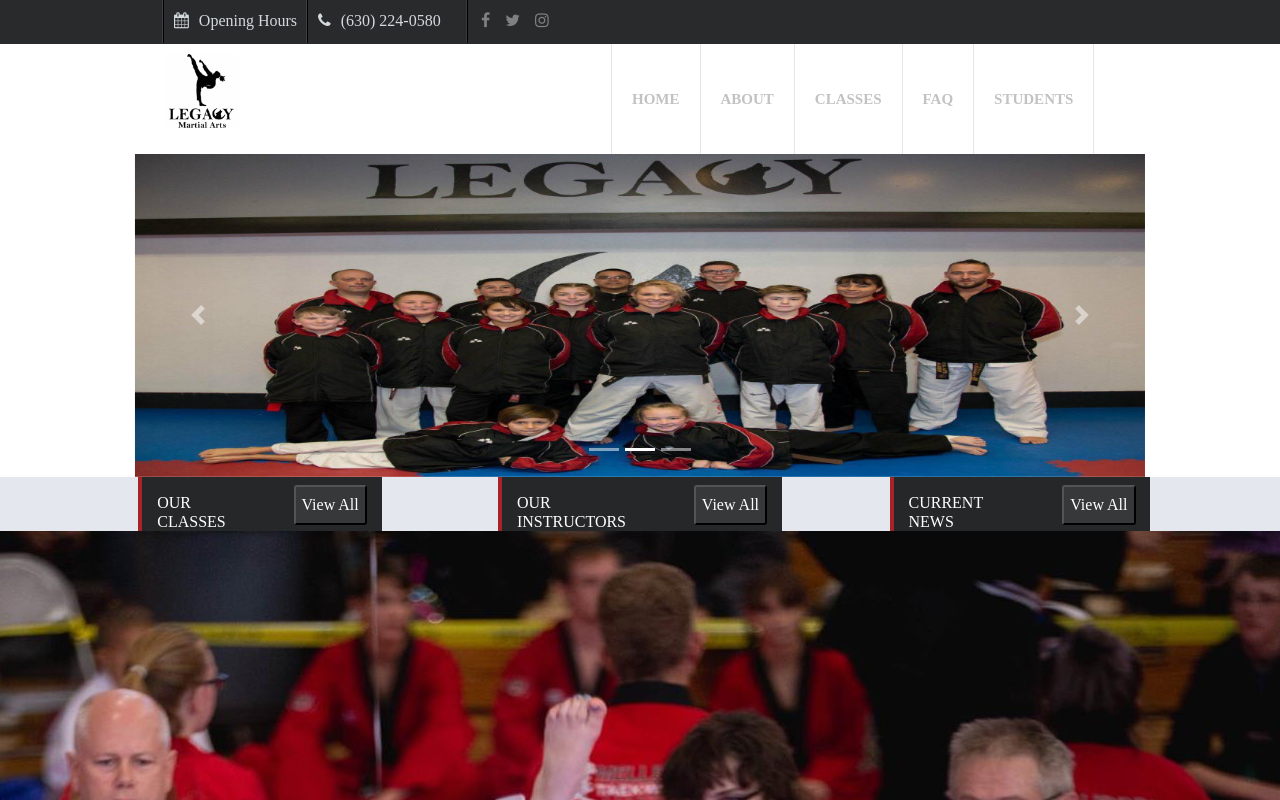
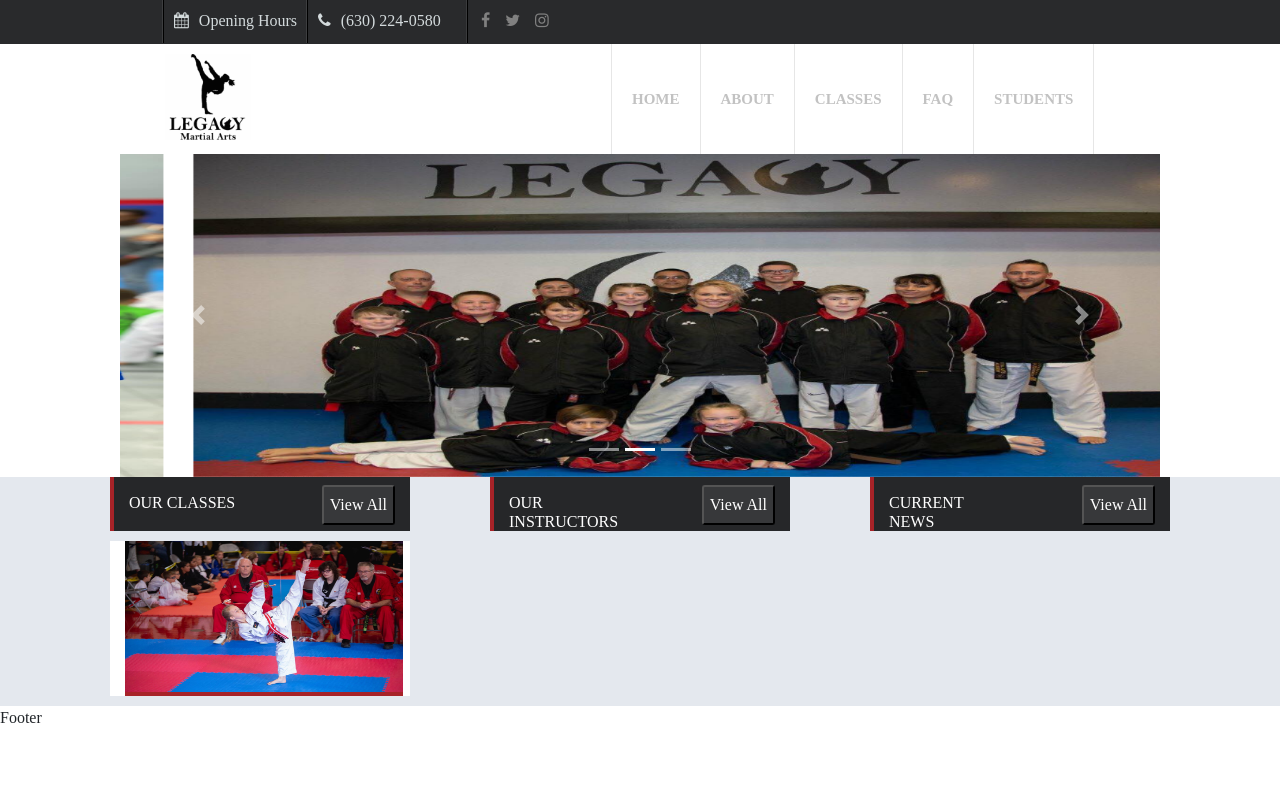
Before and after one commit to MorganJBradford/legacy-martial-arts, a React (Create React App) app: page / in a window 1280 px wide. Shown: the top 800 px of the page. Built offline with nearby package versions, Linux system fonts and the light colour scheme.

Commit message:
WIP: playing with styles

```diff
--- a/src/index.css
+++ b/src/index.css
@@ -57,8 +57,8 @@ body {
 /* LogoLinks Logo */
 
 #legacyLogo {
-  max-height: 10vh;
-  max-width: 12vw;
+  max-height: 166px;
+  max-width: 166px;
   margin-top: 10px;
   padding-left: 5em;
 }
@@ -115,6 +115,7 @@ body {
   background-color: #262729;
   border-left: 4px #A72328 solid;
   max-height: 54px;
+  width: 300px;
 }
 
 .colBtns {
@@ -132,6 +133,17 @@ body {
   color: white;
 }
 
-.mainCols {
-  padding: 0 24px 0 24px
+
+/* ClassCol, InstructorCol, NewsCol */
+
+.colSection {
+  width: 300px;
+  background-color: white;
+  margin: 10px;
 }
+
+.colPic {
+  width: 278px;
+  height: 155px;
+  border-bottom: 4px solid #A72328 ;
+}
```
